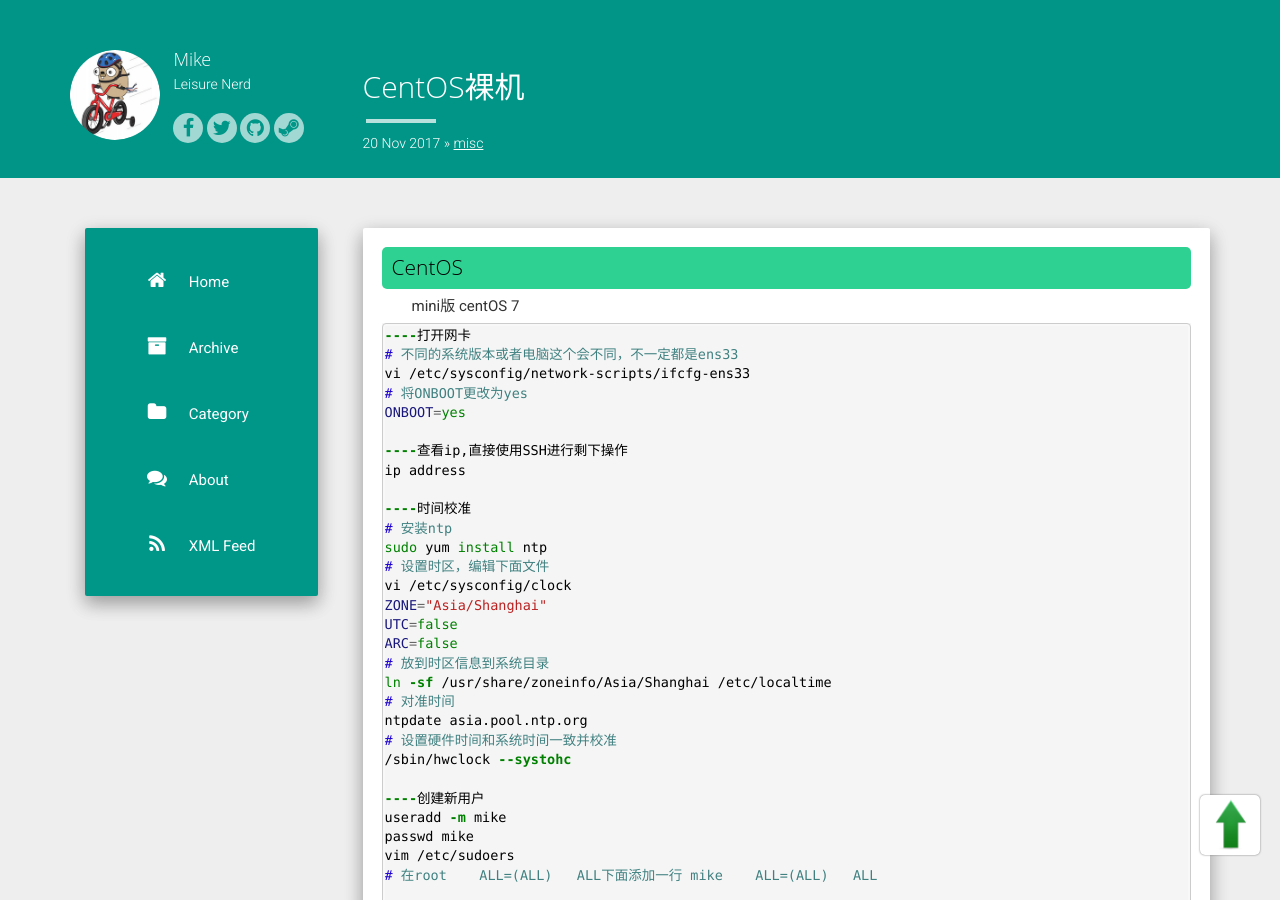
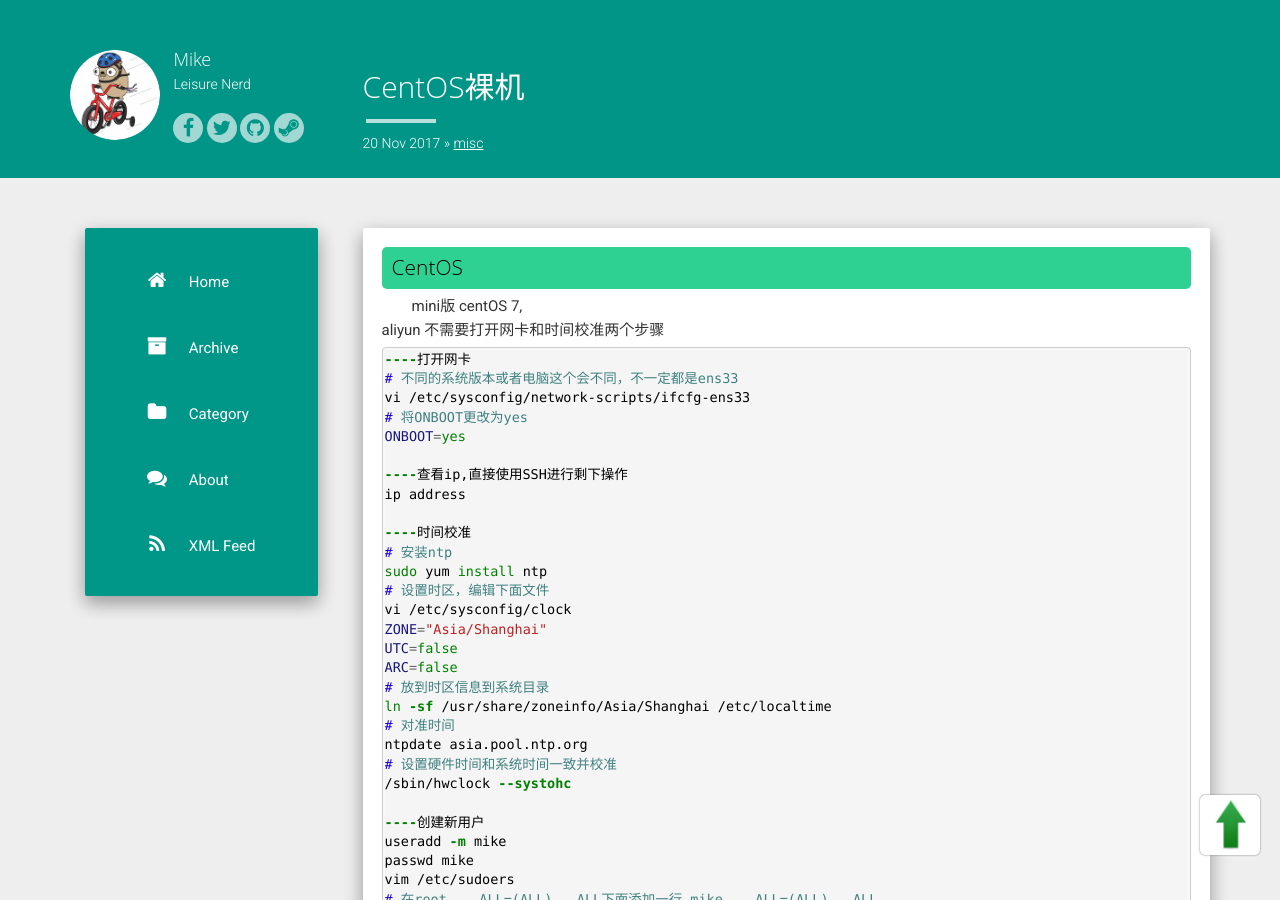
Before and after one commit to iampythoner/iampythoner.github.io, a Jekyll site: the page built from _misc/2017-11-20-CentOS_env.md, in a window 1280 px wide and 900 px high. Built offline with Jekyll 4.4.1, drawn with Linux system fonts in a browser that asks for light colours; nearby versions of some CDN libraries; comment, search, counter and statistics services are not loaded.

Commit message:
no message

````diff
--- a/_misc/2017-11-20-CentOS_env.md
+++ b/_misc/2017-11-20-CentOS_env.md
@@ -8,7 +8,8 @@
 
 ## CentOS
 
-mini版 centOS 7
+mini版 centOS 7, <br>
+aliyun 不需要打开网卡和时间校准两个步骤
 
 ```sh
 ----打开网卡
````
